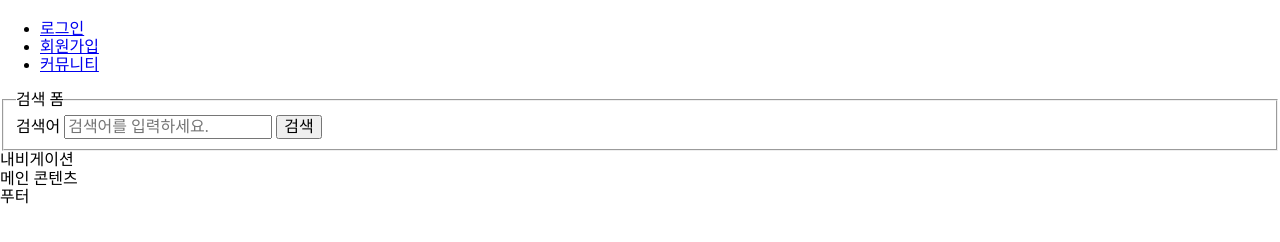
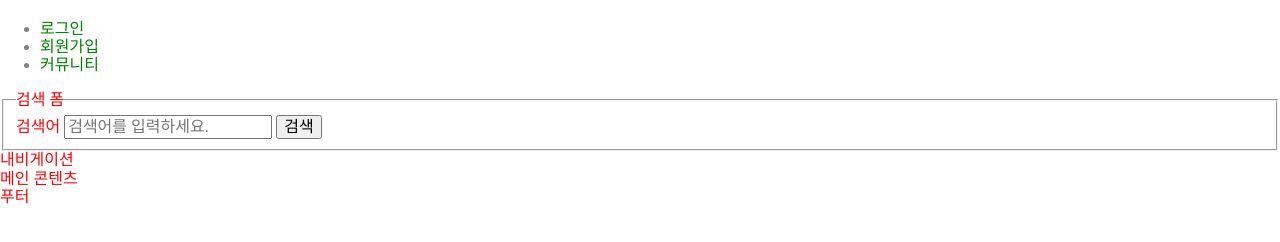
Before and after one commit to jhyeyun1212/RWD, a plain HTML site: page webcafe.html in a window 1280 px wide. Shown: the part 90-332 px from the top of the page. Drawn offline with Linux system fonts and the light colour scheme.

Commit message:
a link 컬러 적용

```diff
--- a/css/webcafe.css
+++ b/css/webcafe.css
@@ -1,3 +1,14 @@
 @charset "utf-8";
 @import url('./normalize.css');
-@import url('./reset.css')
+@import url('./reset.css');
+
+
+a{text-decoration:none;}
+a:link {color: green}
+a:visited {color:yellow}
+a:hover {color: red;}
+a:focus {color: royalblue;}
+body {color:red;}
+
+
+.member{color:gray;}
```
